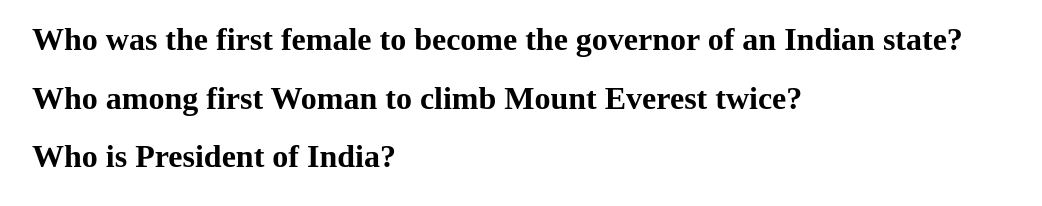
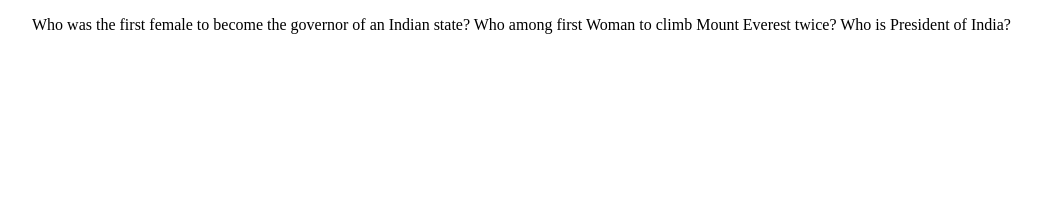
Before and after one commit to acciojob/css-list-of-questions-shital-kamble, a website: page main.html in a window 1280 px wide. Shown: the whole page, without its empty margins (16-1058 px from the left). Drawn offline with Linux system fonts and the light colour scheme.

Commit message:
created a submission

```diff
--- a/main.html
+++ b/main.html
@@ -7,12 +7,10 @@
 <title>Document</title>
 <body>
 <blockquote p class="questions">
-<h1>
+
 Who was the first female to become the governor of an Indian state?
-</h1>
-<h1>Who among first Woman to climb Mount Everest twice?
-	</h1>
-<h1>Who is President of India?</h1>
+Who among first Woman to climb Mount Everest twice?
+Who is President of India?
 </p>
 </blockquote>
 </body>
```
